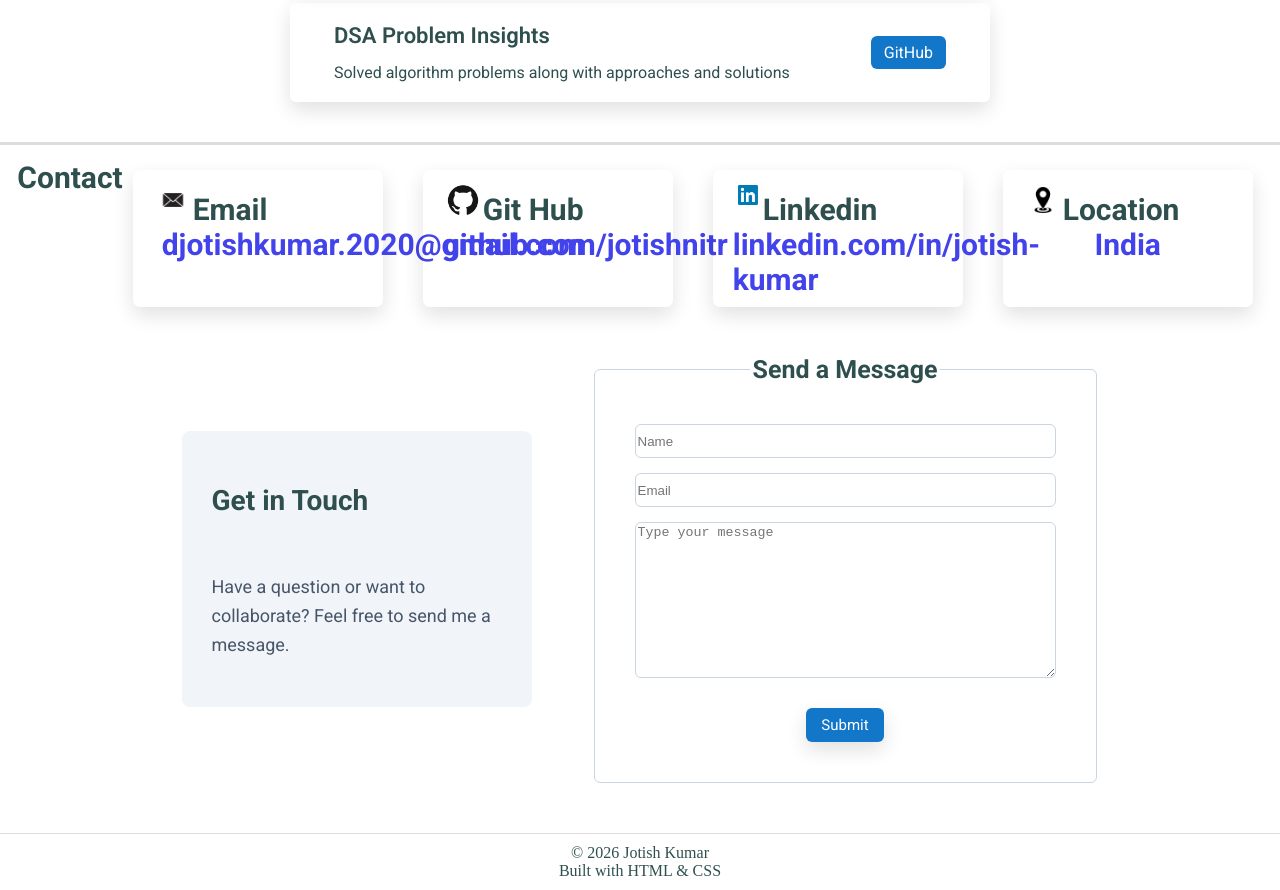
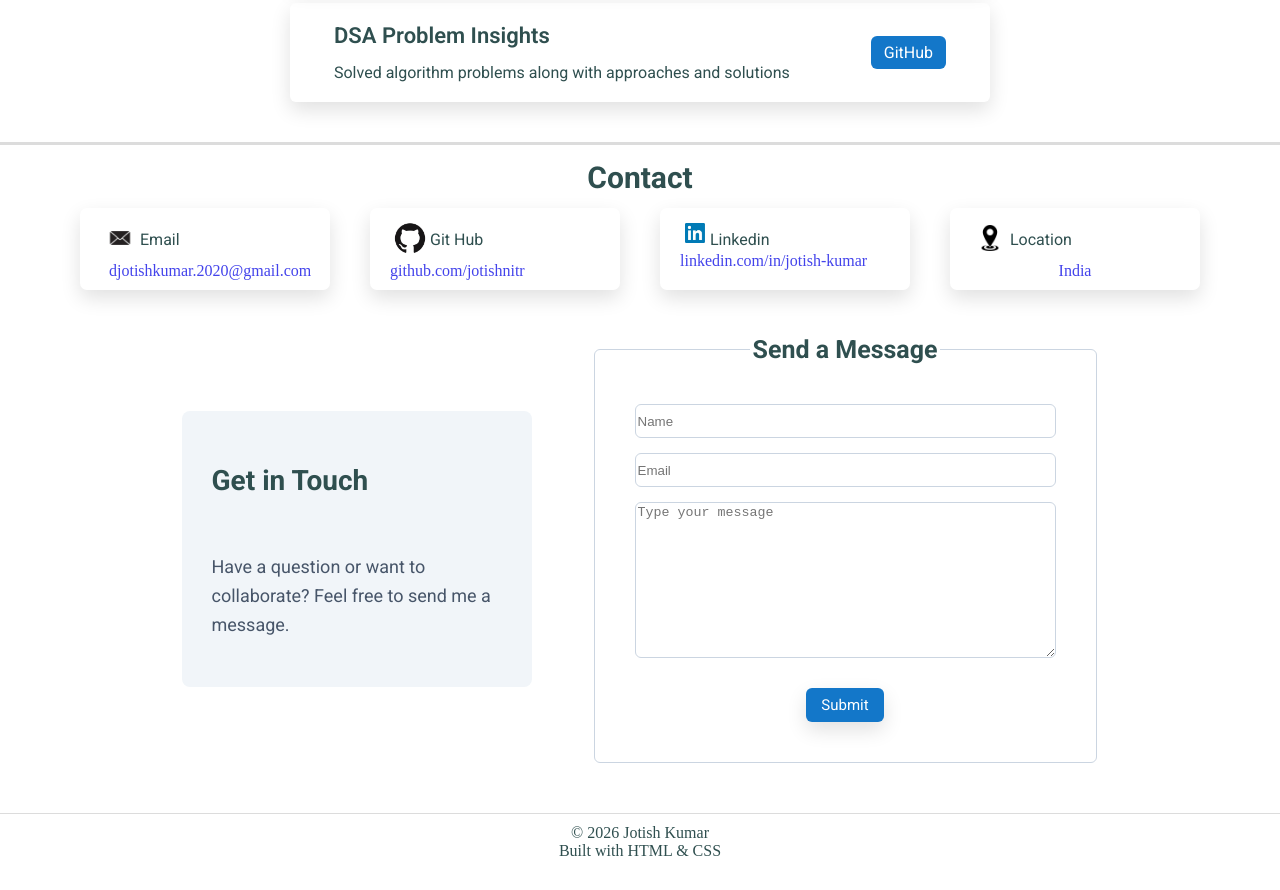
Before and after one commit to jotishnitr/portfolio, a plain HTML site: page index.html in a window 1280 px wide. Shown: the part 1009-1899 px from the top of the page. Drawn offline with Linux system fonts and the light colour scheme.

Commit message:
Fix HTML formatting and structure

```diff
--- a/index.html
+++ b/index.html
@@ -88,7 +88,7 @@
       </div>
     </section>
 
-    <section class="contact-details" id="contact">Contact</div>
+    <div class="contact-details" id="contact">Contact</div>
 
     <div class="contact">
       <div class="emaildetails">
@@ -127,7 +127,7 @@
           <a target="_blank" href="https://earth.google.com/web/search/india/@21.06790243,82.75211705,-419.99231583a,4443388.90597784d,35y,0h,0t,0r/data=CnQaRhJACiUweDMwNjM1ZmYwNmI5MmI3OTE6MHhkNzhjNGZhMTg1NDIxM2E2GZEotKz7lzRAIT1-b9OfvVNAKgVpbmRpYRgCIAEiJgokCbf3QkTMLjZAEbb3QkTMLjbAGYhN6C0AIUpAIYtN6C0AIUrAQgIIAToDCgEwQgIIAEoNCP___________wEQAA">India</a>
         </div>
       </div>
-    </section>
+    </div>
 
     <section class="message-section" >
       <div class="contact-container">
```
